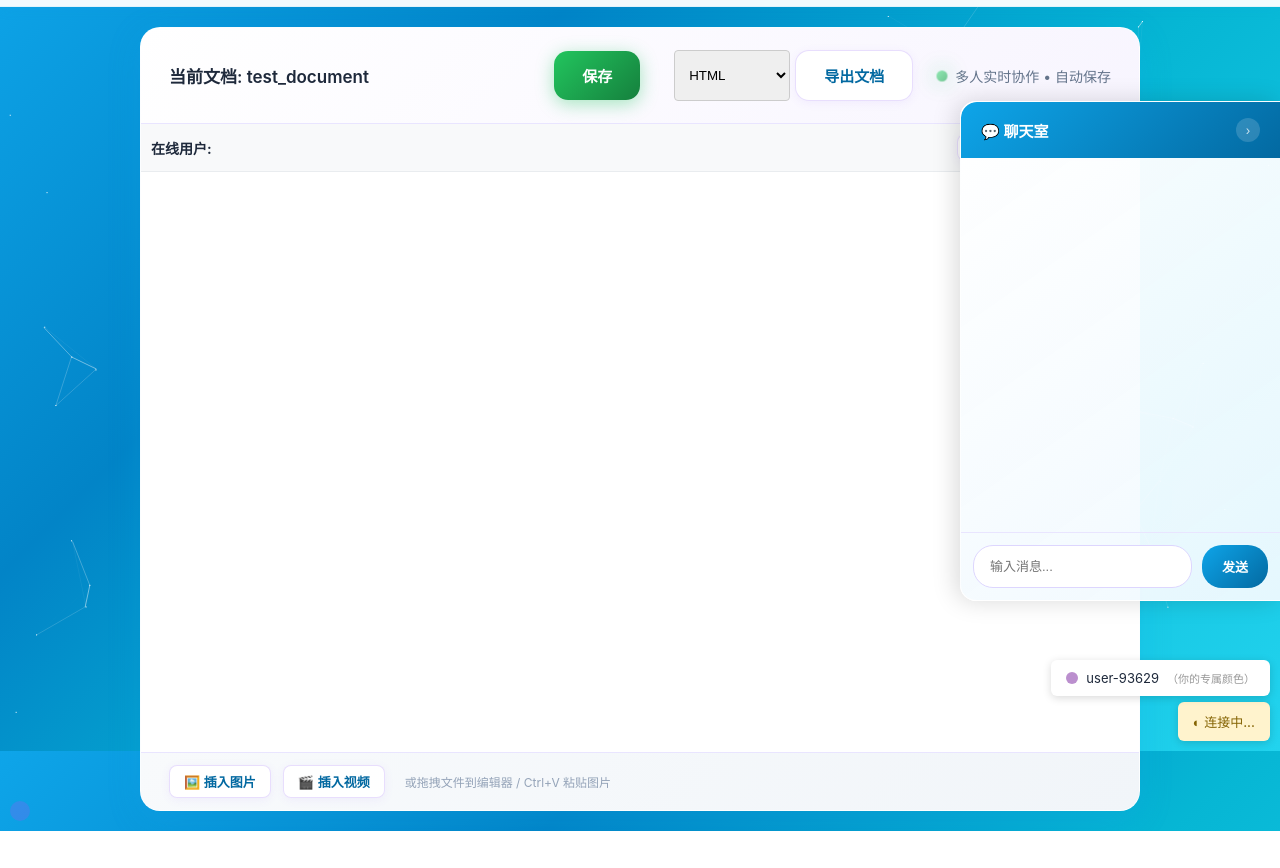
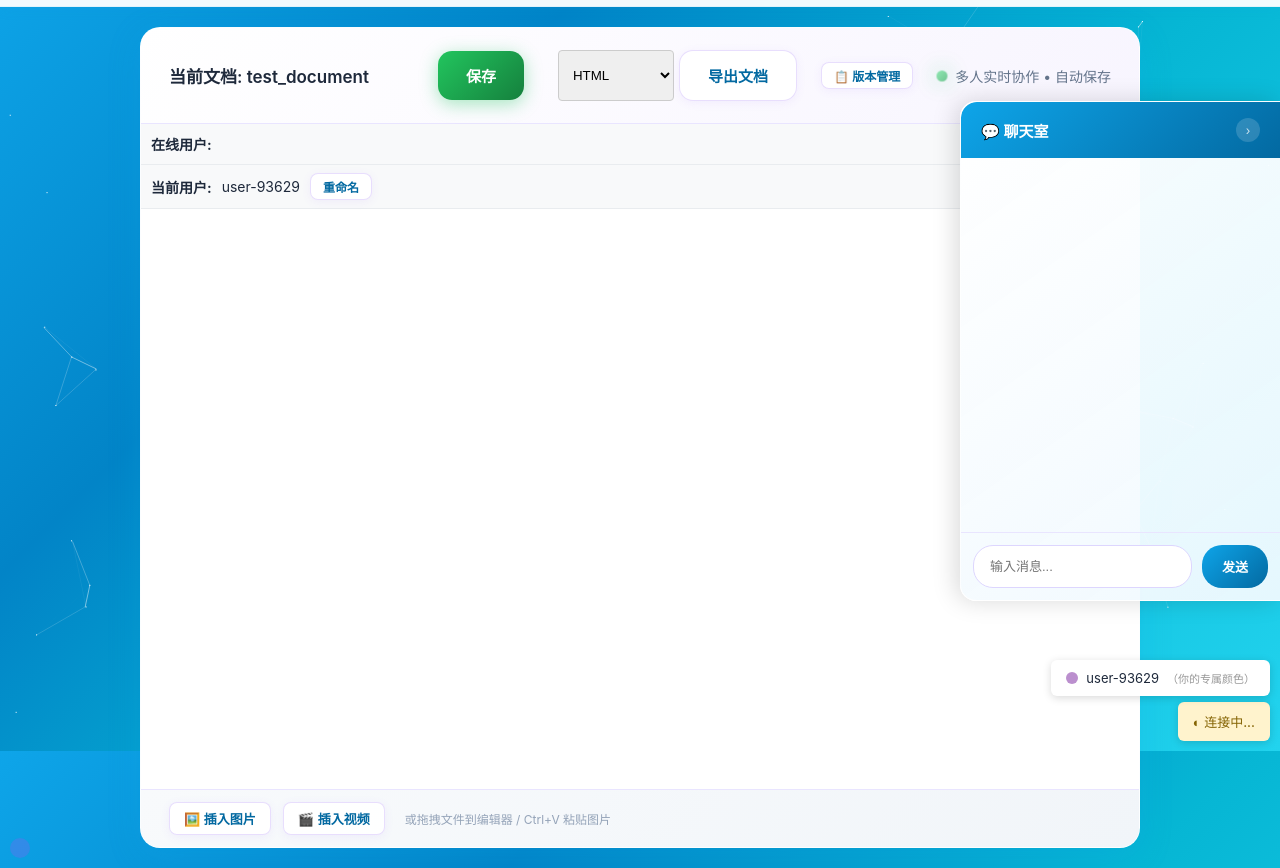
Before and after one commit to Lu0Ying/online_editor, a website built with Vite: page index.html in a window 1280 px wide. Shown: the part 49-917 px from the top of the page. Before the commit the page ends 880 px from the top, so only its background shows below. Built offline with nearby package versions, Linux system fonts and the light colour scheme; files whose address does not match are found by name; what @hocuspocus/provider, @tiptap/y-tiptap would draw is missing.

Commit message:
优化前端样式 #2

```diff
--- a/index.html
+++ b/index.html
@@ -70,6 +70,9 @@
                     </select>
                     <button id="export-btn" class="btn btn-secondary">导出文档</button>
                 </div>
+                <button id="version-btn" class="btn btn-sm btn-secondary" style="padding: 4px 12px; font-size: 12px;">
+                    📋 版本管理
+                </button>
                 <span class="collaboration-info">多人实时协作 • 自动保存</span>
             </div>
         </div>
@@ -77,11 +80,13 @@
             style="padding: 10px; background: #f8f9fa; border-bottom: 1px solid #e9ecef; display: flex; align-items: center; gap: 10px; font-size: 14px;">
             <span style="font-weight: bold;">在线用户:</span>
             <div id="online-users-list" style="display: flex; gap: 8px; flex-wrap: wrap;"></div>
-            <button id="rename-btn" class="btn btn-sm btn-secondary" style="margin-left: auto; padding: 4px 12px; font-size: 12px;">
+        </div>
+        <div id="current-user-bar"
+            style="padding: 8px 10px; background: #f8f9fa; border-bottom: 1px solid #e9ecef; display: flex; align-items: center; gap: 10px; font-size: 14px;">
+            <span style="font-weight: bold;">当前用户:</span>
+            <span id="current-user-name" style="color: #1e293b;">加载中...</span>
+            <button id="rename-btn" class="btn btn-sm btn-secondary" style="padding: 4px 12px; font-size: 12px;">
                 重命名
-            </button>
-            <button id="version-btn" class="btn btn-sm btn-secondary" style="margin-left: 8px; padding: 4px 12px; font-size: 12px;">
-                📋 版本管理
             </button>
         </div>
         <div id="editor" class="editor-box"></div>
--- a/main.js
+++ b/main.js
@@ -472,6 +472,7 @@ function createEditor() {
 const connectionStatus = createConnectionStatusPanel()
 setConnectionStatusElement(connectionStatus)
 createUserInfoPanel(userName, userColor)
+updateUserInfoPanel(userName)
 
 // 调用粒子背景效果和点击特效
 createParticleBackground()
@@ -962,14 +963,10 @@ function setupRename() {
 }
 
 function updateUserInfoPanel(newName) {
-    // 更新用户信息面板
-    const userInfoPanel = document.querySelector('[style*="position: fixed"][style*="bottom: 55px"][style*="right: 10px"]')
-    if (userInfoPanel) {
-        userInfoPanel.innerHTML = `<div style="display: flex; align-items: center; gap: 8px;">
-            <div style="width: 12px; height: 12px; border-radius: 50%; background-color: ${userColor};"></div>
-            <span>${newName}</span>
-            <span style="color: #999; font-size: 11px;">（你的专属颜色）</span>
-        </div>`
+    // 更新当前用户名称显示
+    const currentUserNameEl = document.getElementById('current-user-name')
+    if (currentUserNameEl) {
+        currentUserNameEl.textContent = newName
     }
 }
 
```
Also changed, not shown: onlinetext/test_document.json (+1 -1 lines).
